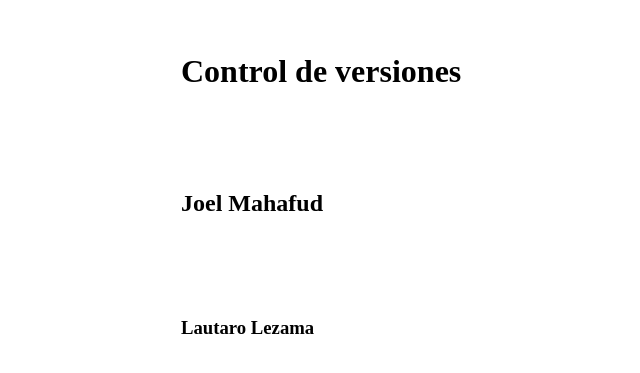
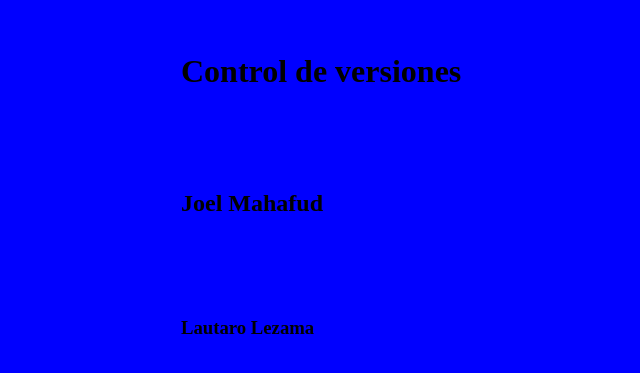
Before and after one commit to FrancoUTN/TP_SO_I4_10_, a plain HTML site: page index.html in a window 1280 px wide. Shown: the part 147-520 px from the top of the page, without its empty margins (119-759 px from the left). Drawn offline with Linux system fonts and the light colour scheme.

Commit message:
mergeSolucion

```diff
--- a/estilo.css
+++ b/estilo.css
@@ -2,9 +2,5 @@
 margin:100px;
 }
 body {
-<<<<<<< HEAD
-background:YELLOW;
-=======
 background:BLUE;
->>>>>>> TESTING
 }
```
